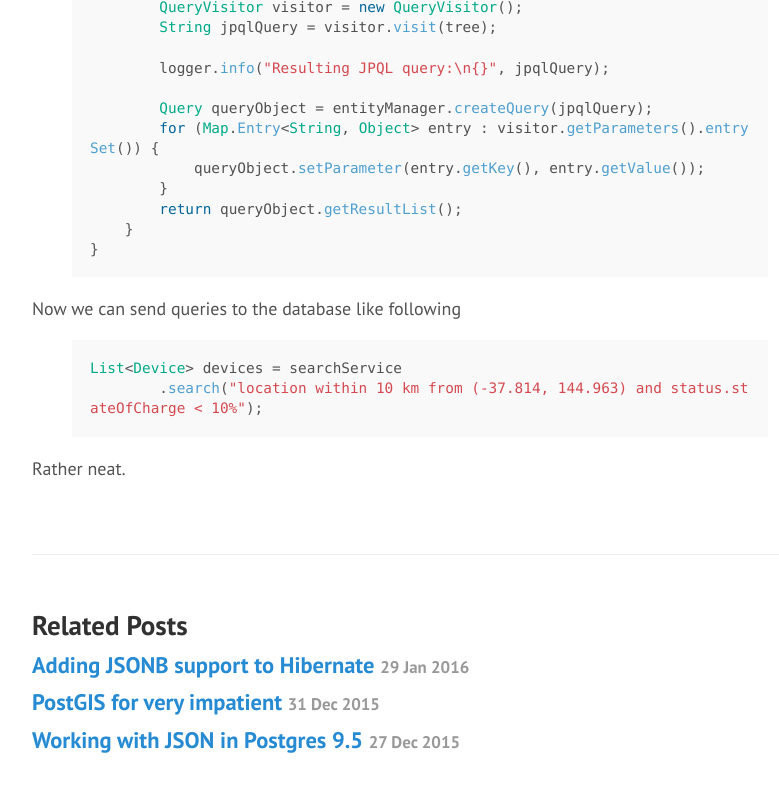
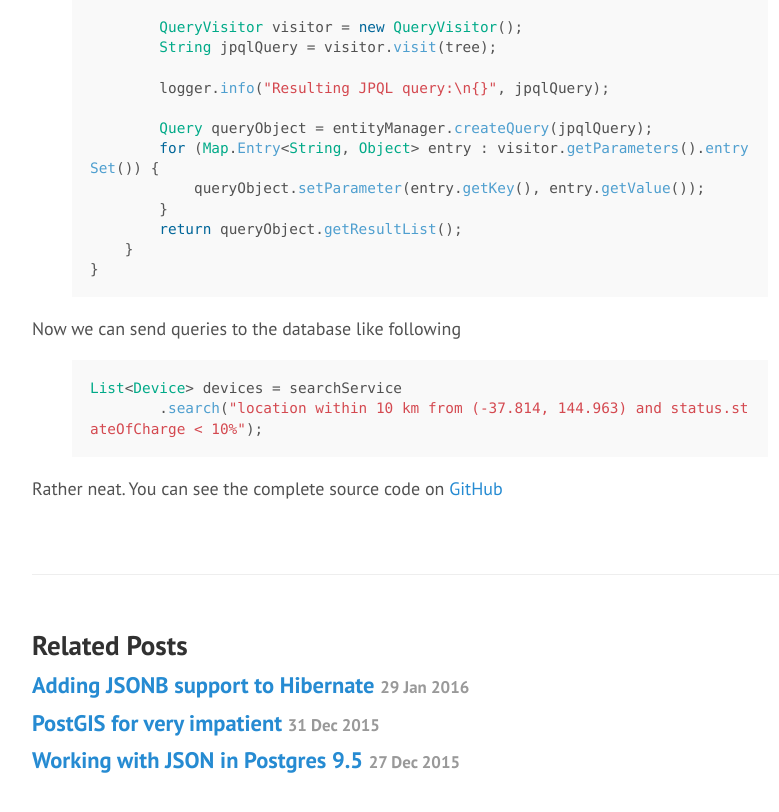
Before and after one commit to vasily-kartashov/vasily-kartashov.github.io, a Jekyll site: the page built from _posts/2016-01-30-writing-a-simple-query-language-with-antlr.md, in a window 1280 px wide and 900 px high, scrolled down 6114 px. Shown: the top 812 px of the window, without its empty margins (382-1161 px from the left). Built offline with Jekyll 4.4.1, drawn with Linux system fonts in a browser that asks for light colours; Markdown is read by kramdown in place of the engine named in the settings.

Commit message:
formatting

```diff
--- a/_posts/2016-01-30-writing-a-simple-query-language-with-antlr.md
+++ b/_posts/2016-01-30-writing-a-simple-query-language-with-antlr.md
@@ -188,7 +188,9 @@
     }
 
     public String visitReference(QueryParser.ReferenceContext ctx, Class<?> type) {
-        List<String> elements = ctx.element().stream().map(this::visitElement).collect(Collectors.toList());
+        List<String> elements = ctx.element().stream()
+	        .map(this::visitElement)
+                .collect(Collectors.toList());
         String base = "d." + elements.get(0);
         if (elements.size() == 1) {
             return base;
@@ -284,4 +286,4 @@
         .search("location within 10 km from (-37.814, 144.963) and status.stateOfCharge < 10%");
 {% endhighlight %}
 
-Rather neat.
+Rather neat. You can see the complete source code on [GitHub](https://github.com/vasily-kartashov/postgis-spring-data-jpa-example/commit/279b69d80783ad437018f1a689a6c6a620fbce9a)
```
